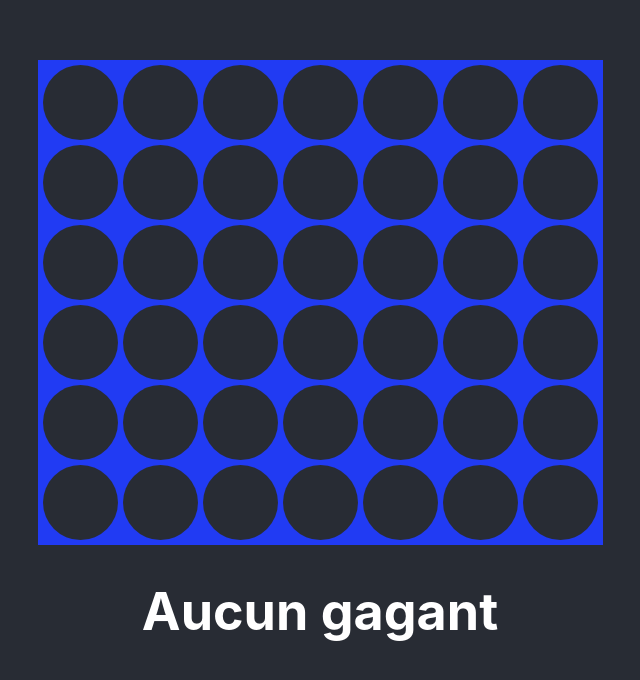
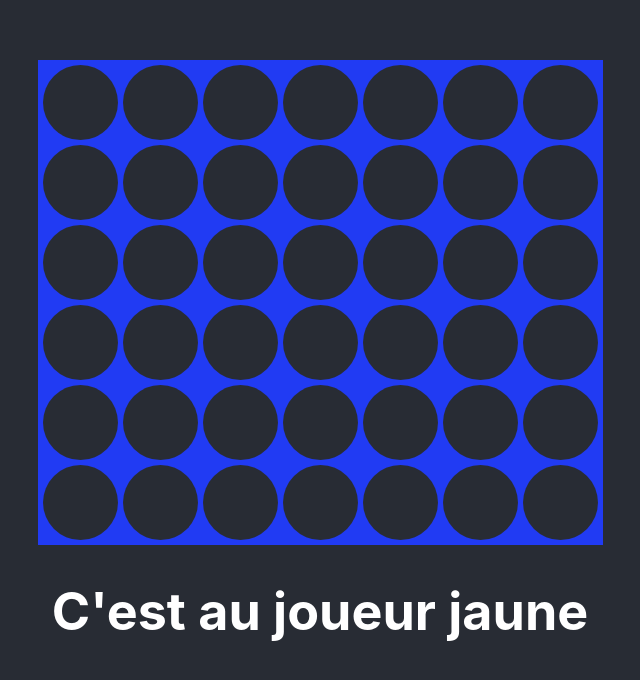
Before and after one commit to fabrice126/four-in-a-row, a React (Create React App) app: page / in a window 1280 px wide. Shown: the part 120-800 px from the top of the page, without its empty margins (320-960 px from the left). Built offline with nearby package versions, Linux system fonts and the light colour scheme.

Commit message:
change sentence

```diff
--- a/src/App.js
+++ b/src/App.js
@@ -10,7 +10,6 @@ class App extends React.Component {
 		this.widthCell = 80;
 		this.currentElt = null;
 		const initState = {};
-		this.currentPlayer = 'X';
 		for (let i = 0; i < this.nbRow; i++) {
 			initState[i] = Array(this.nbColumn).fill('_');
 		}
@@ -265,7 +264,7 @@ class App extends React.Component {
 	}
 
 	render() {
-		const { hasWon } = this.state;
+		const { hasWon, currentPlayer } = this.state;
 		return (
 			<div className="App">
 				<header className="App-header">
@@ -287,7 +286,7 @@ class App extends React.Component {
 					{
 						hasWon
 							? <h1>Le joueur {hasWon === 'X' ? 'jaune' : 'rouge'} a gagné</h1>
-							: <h1>Aucun gagant</h1>
+							: <h1>C'est au joueur {currentPlayer === 'X' ? 'jaune' : 'rouge'}</h1>
 					}
 				</header>
 			</div>
```
